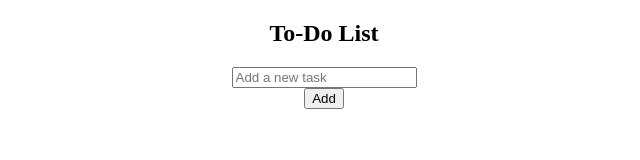
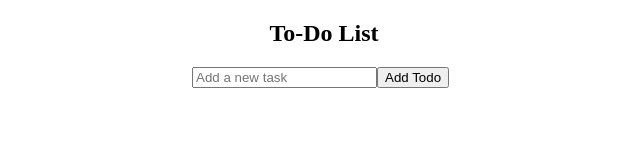
Before and after one commit to acciojob/todo-react-RakeshDP, a React app: page / in a window 1280 px wide. Shown: the whole page, without its empty margins (316-956 px from the left). Built offline with nearby package versions, Linux system fonts and the light colour scheme.

Commit message:
submitting code-Wed Sep 13 2023 01:09:50 GMT+0530 (India Standard Time)

```diff
--- a/src/components/App.js
+++ b/src/components/App.js
@@ -30,14 +30,14 @@ const App = () => {
           value={newTodo}
           onChange={(e) => setNewTodo(e.target.value)}
         />
-        <button onClick={addTodo}>Add</button>
+        <button onClick={addTodo}>Add Todo</button>
       </div>
 
       <ul className="todo-list">
         {todos.map((todo, index) => (
           <li key={index}>
             {todo}
-            <button onClick={() => removeTodo(index)}>Remove</button>
+            <button onClick={() => removeTodo(index)}>Delete</button>
           </li>
         ))}
       </ul>
--- a/src/styles/App.css
+++ b/src/styles/App.css
@@ -1,10 +1,7 @@
-.main{
-    display: flex;
-    flex-direction: column;
-    justify-content: center;
-    align-items: center;
+
+input{
+    margin-left: 500px;
 }
-
 h2{
     text-align: center;
 }
@@ -16,9 +13,11 @@ h2{
     width: 500px;
     margin-left: 350px;
     gap: 20px;
+    list-style-type: none;
 }
 .todo-list ul{
     float: left;
+
 }
 .todo-list button{
     float: right;
```
